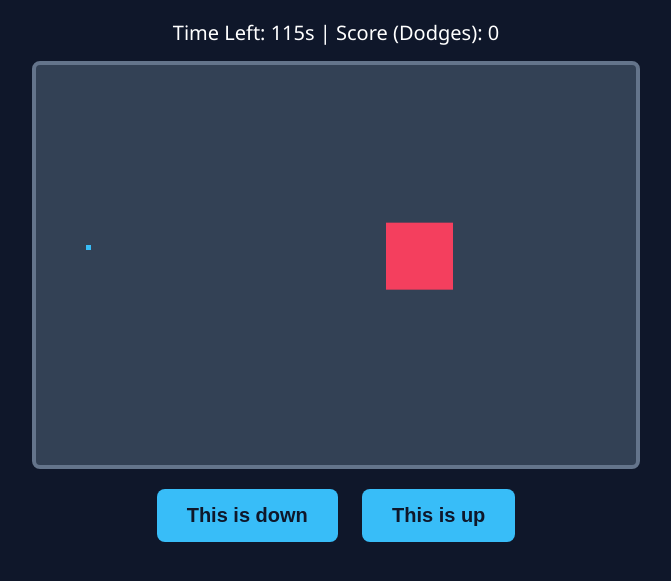
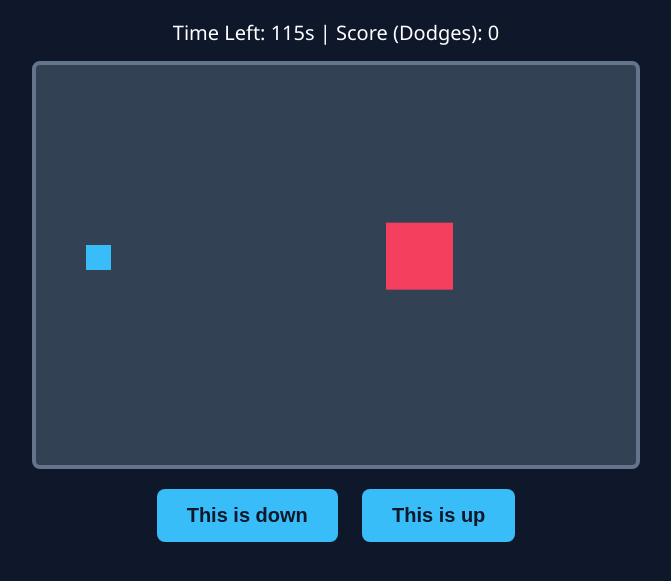
Before and after one commit to 44thCroydonScouts/GTA6-2.0, a plain HTML site: page index.html in a window 1280 px wide. Shown: the part 77-658 px from the top of the page, without its empty margins (304-975 px from the left). Drawn offline with Linux system fonts and the light colour scheme.

Commit message:
Increase player size from 5 to 25

```diff
--- a/index.html
+++ b/index.html
@@ -44,7 +44,7 @@
         let score = 0;
         let timeLeft = gameDuration;
         let gameIsRunning = true;
-        let playerY = 180, playerSize = 5;
+        let playerY = 180, playerSize = 25;
         let hazardX = 600, hazardY = Math.random() * 350, hazardSize = 67;
         let upPressed = false, downPressed = false;
 
```
